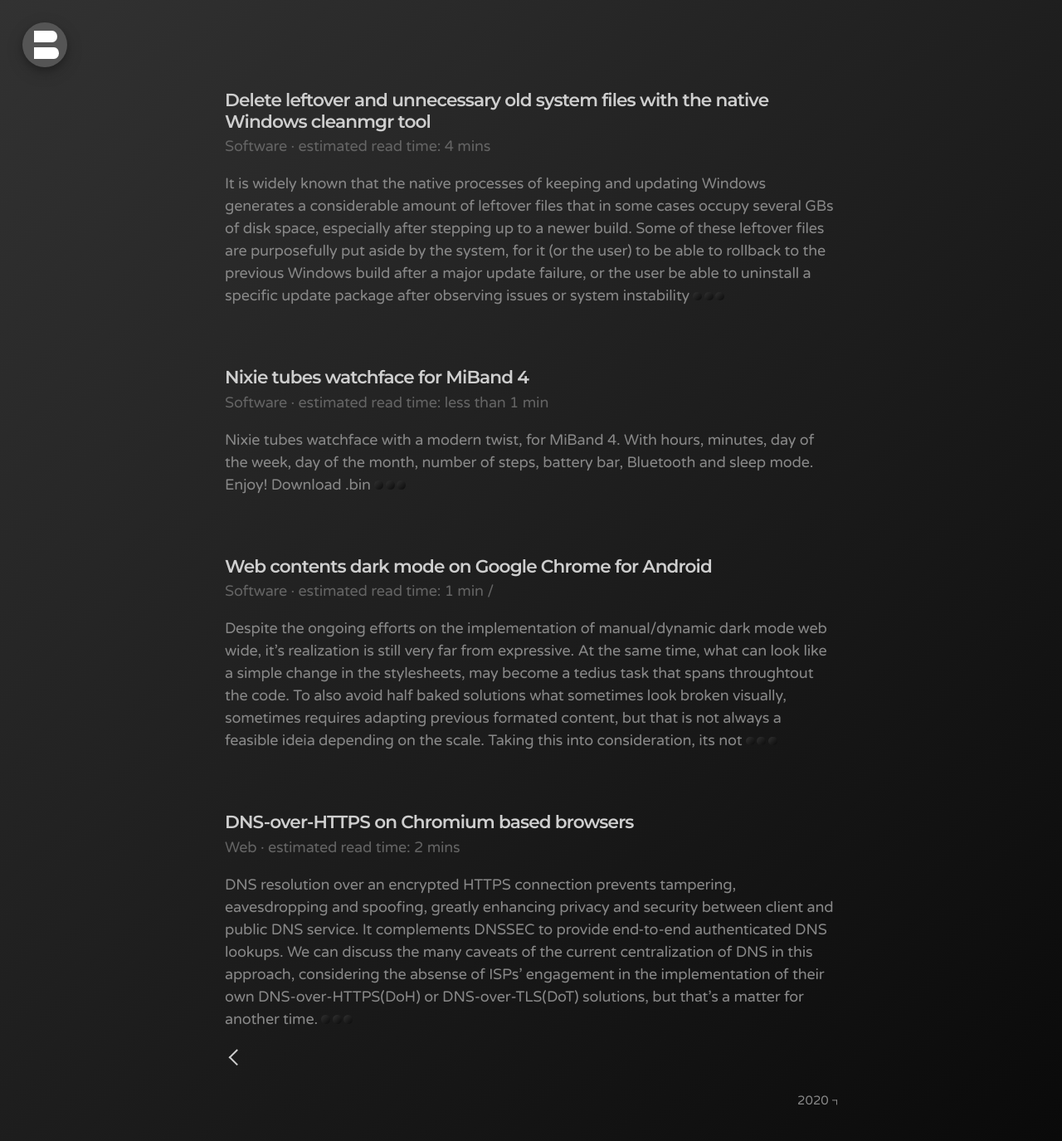
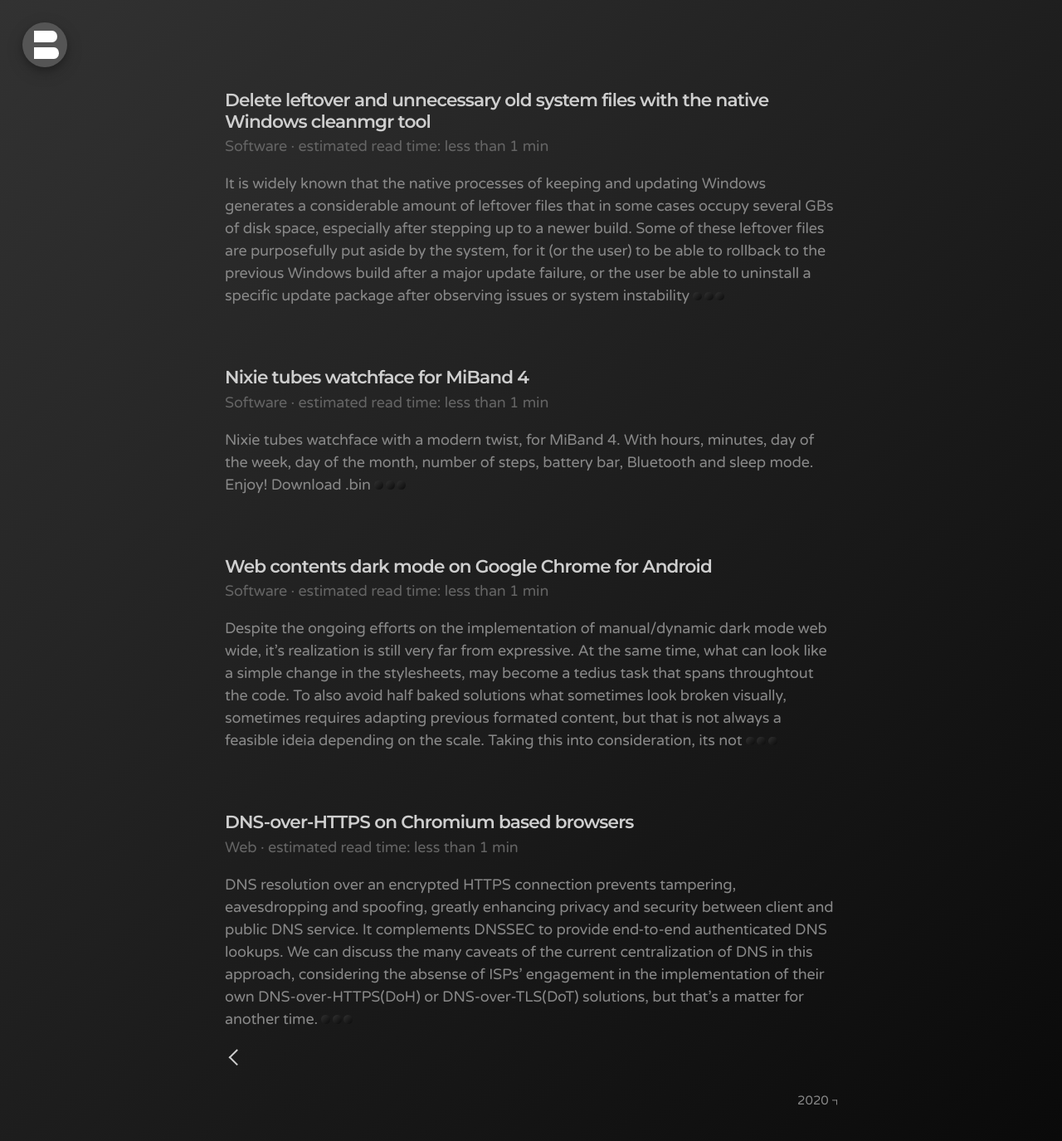
Before and after one commit to bonina/bonina.github.io, a Jekyll site: the page built from index.html, in a window 1280 px wide. Shown: the whole page at 83% size. Built offline with Jekyll 4.4.1, drawn with Linux system fonts in a browser that asks for light colours; the list of posts is cut into pages by our own code.

Commit message:
Update readtime.html

```diff
--- a/_includes/readtime.html
+++ b/_includes/readtime.html
@@ -1,5 +1,5 @@
 <span class="post-categories readtime" style="display:inline" title="Estimated read time">
-  {% if page.url == / %}
+  {% if page.url == "/" %}
   {% assign nwords = content | strip_newlines | markdownify | strip_html | number_of_words | decrement %}
   {% else %}
   {% assign nwords = post.content | strip_newlines | markdownify | strip_html | number_of_words | decrement %}
```
